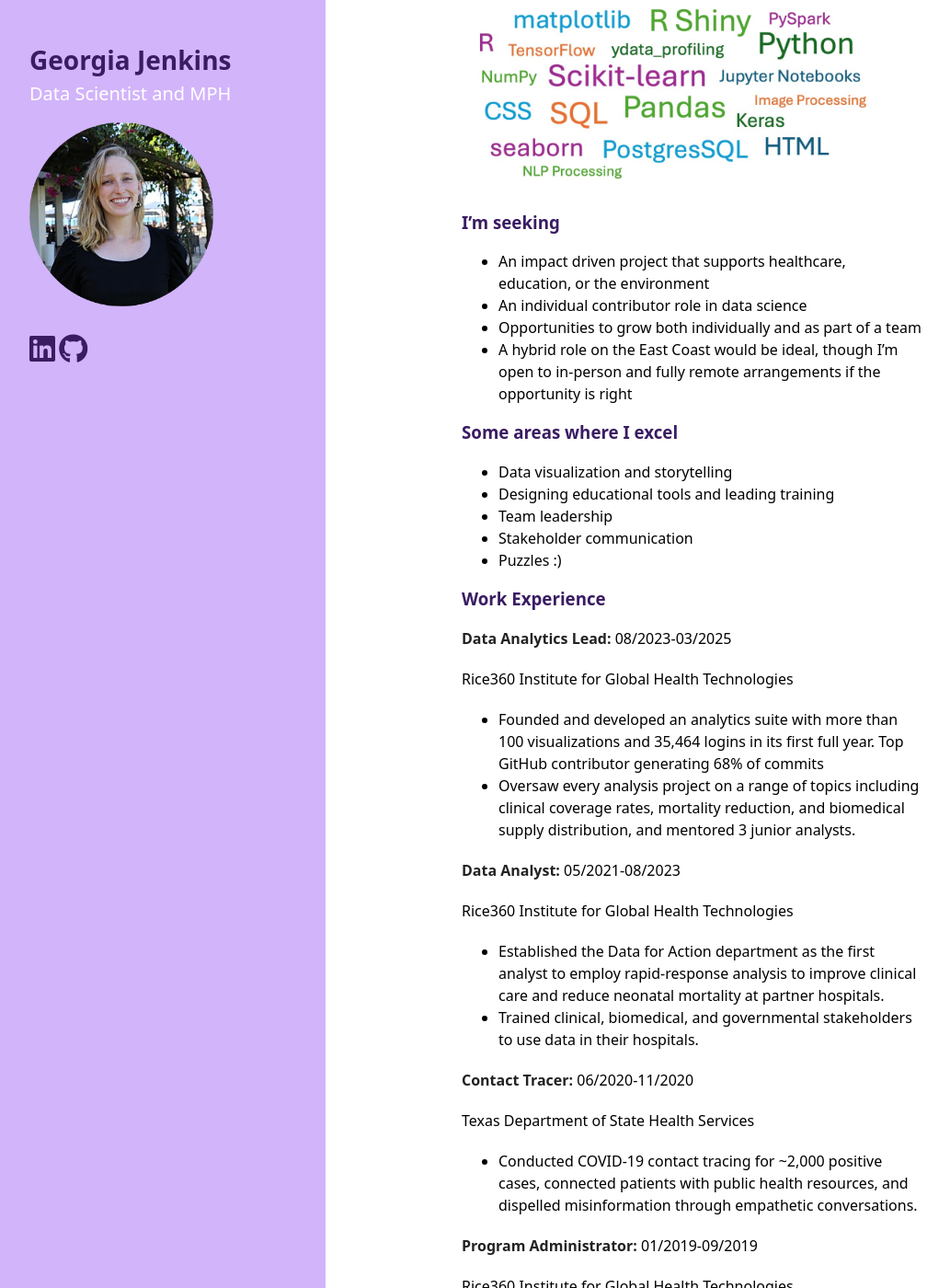
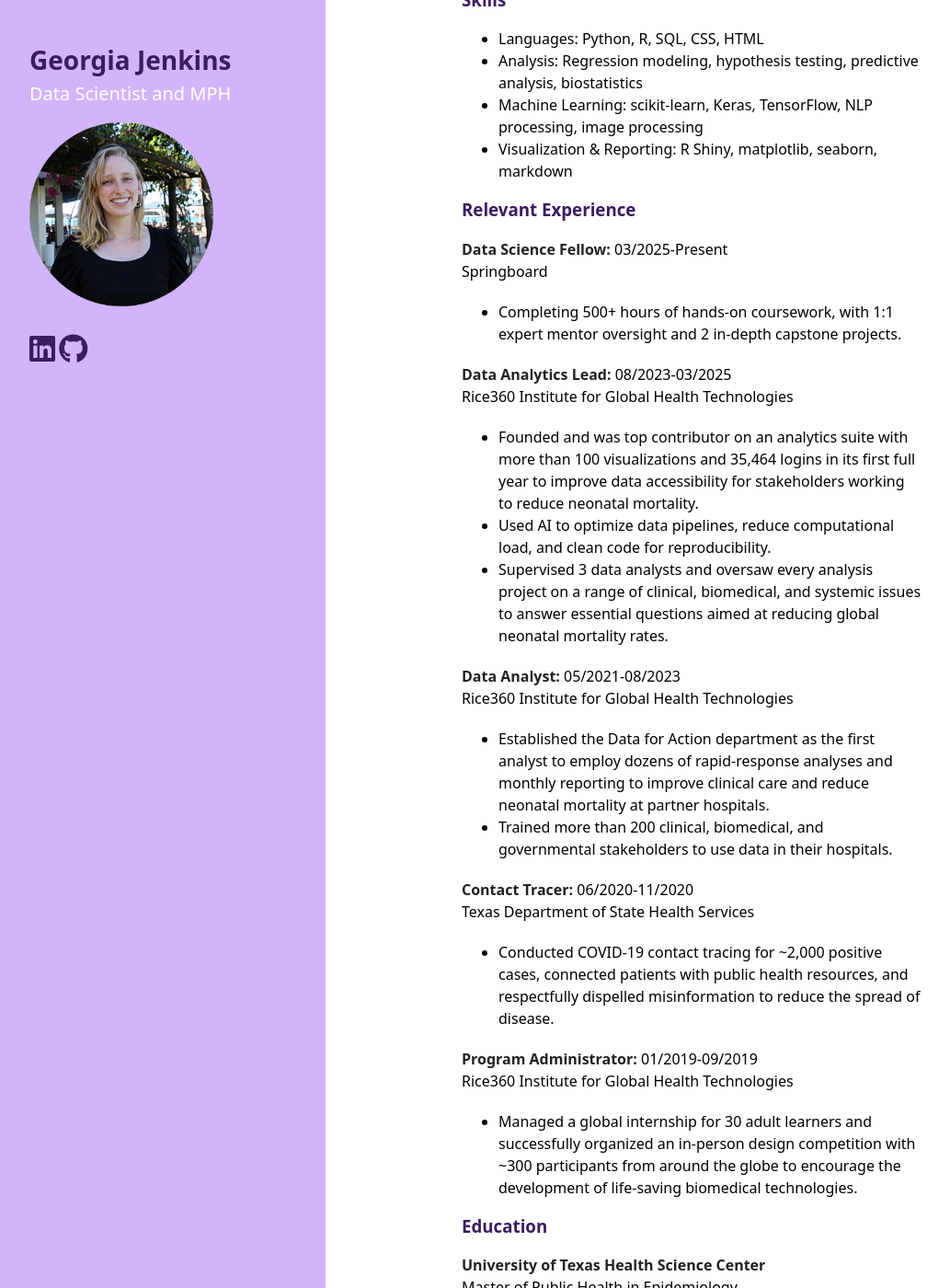
Before and after one commit to geojenk/geojenk.github.io, a Jekyll site: the page built from about_me.md, in a window 1280 px wide and 1400 px high, scrolled down 273 px. Shown: the whole window at 92% size, without its empty margins (68-1101 px from the left). Built offline with Jekyll 4.4.1, drawn with Linux system fonts in a browser that asks for light colours; our own code applies the rules of GitHub Pages for plain Markdown files; a script that is not in the unit is left out; some of the changed text lies outside the part shown.

Commit message:
update about me section

```diff
--- a/about_me.md
+++ b/about_me.md
@@ -1,42 +1,42 @@
-Hi! I'm Georgia, a data scientist with an MPH in Epidemiology and 6 years of professional experience based in NYC. After founding and managing the data analytics team at my last company, I decided to pivot from management to an individual contributor path. I'm currently wrapping up my time in the Data Scientist Career Track at Springboard.
+### Summary
+Data scientist with a Master of Public Health and healthcare analytics background. Strong programmer in R, Python, and SQL with hyper-focused attention to detail. Seeking an impact driven role where I can use analysis, visualization, and machine learning for good, tackling difficult questions that could make a positive changes for someone in need.
 
-### My top tools
+### Skills
+- Languages: Python, R, SQL, CSS, HTML
+- Analysis: Regression modeling, hypothesis testing, predictive analysis, biostatistics
+- Machine Learning: scikit-learn, Keras, TensorFlow, NLP processing, image processing
+- Visualization & Reporting: R Shiny, matplotlib, seaborn, markdown
 
-<img src="images/about_me.jpg?raw=true"/>
+### Relevant Experience
+**Data Science Fellow:** 03/2025-Present<br>
+Springboard
+- Completing 500+ hours of hands-on coursework, with 1:1 expert mentor oversight and 2 in-depth capstone projects.
 
-### I'm seeking
-- An impact driven project that supports healthcare, education, or the environment
-- An individual contributor role in data science
-- Opportunities to grow both individually and as part of a team
-- A hybrid role on the East Coast would be ideal, though I'm open to in-person and fully remote arrangements if the opportunity is right
+**Data Analytics Lead:** 08/2023-03/2025<br>
+Rice360 Institute for Global Health Technologies
+- Founded and was top contributor on an analytics suite with more than 100 visualizations and 35,464 logins in its first full year to improve data accessibility for stakeholders working to reduce neonatal mortality.
+- Used AI to optimize data pipelines, reduce computational load, and clean code for reproducibility.
+- Supervised 3 data analysts and oversaw every analysis project on a range of clinical, biomedical, and systemic issues to answer essential questions aimed at reducing global neonatal mortality rates.
 
-### Some areas where I excel
-- Data visualization and storytelling
-- Designing educational tools and leading training
-- Team leadership
-- Stakeholder communication
-- Puzzles :)
+**Data Analyst:** 05/2021-08/2023<br>
+Rice360 Institute for Global Health Technologies
+- Established the Data for Action department as the first analyst to employ dozens of rapid-response analyses and monthly reporting to improve clinical care and reduce neonatal mortality at partner hospitals.
+- Trained more than 200 clinical, biomedical, and governmental stakeholders to use data in their hospitals.
 
-### Work Experience
-**Data Analytics Lead:** 08/2023-03/2025
+**Contact Tracer:** 06/2020-11/2020<br>
+Texas Department of State Health Services
+- Conducted COVID-19 contact tracing for ~2,000 positive cases, connected patients with public health resources, and respectfully dispelled misinformation to reduce the spread of disease.
 
+**Program Administrator:** 01/2019-09/2019<br>
 Rice360 Institute for Global Health Technologies
-- Founded and developed an analytics suite with more than 100 visualizations and 35,464 logins in its first full year. Top GitHub contributor generating 68% of commits
-- Oversaw every analysis project on a range of topics including clinical coverage rates, mortality reduction, and biomedical supply distribution, and mentored 3 junior analysts.
+- Managed a global internship for 30 adult learners and successfully organized an in-person design competition with ~300 participants from around the globe to encourage the development of life-saving biomedical technologies.
 
-**Data Analyst:** 05/2021-08/2023
+### Education
+**University of Texas Health Science Center** <br>
+Master of Public Health in Epidemiology
 
-Rice360 Institute for Global Health Technologies
-- Established the Data for Action department as the first analyst to employ rapid-response analysis to improve clinical care and reduce neonatal mortality at partner hospitals.
-- Trained clinical, biomedical, and governmental stakeholders to use data in their hospitals.
+**Rice University** <br>
+Bachelor of Arts in Cognitive Sciences
 
-**Contact Tracer:** 06/2020-11/2020
-
-Texas Department of State Health Services
-- Conducted COVID-19 contact tracing for ~2,000 positive cases, connected patients with public health resources, and dispelled misinformation through empathetic conversations.
-
-**Program Administrator:** 01/2019-09/2019
-
-Rice360 Institute for Global Health Technologies
-- Managed a global internship for 30 students and successfully organized an in-person design
-competition with ~300 participants from around the globe.
+**Springboard** <br>
+Data Science Bootcamp
```
